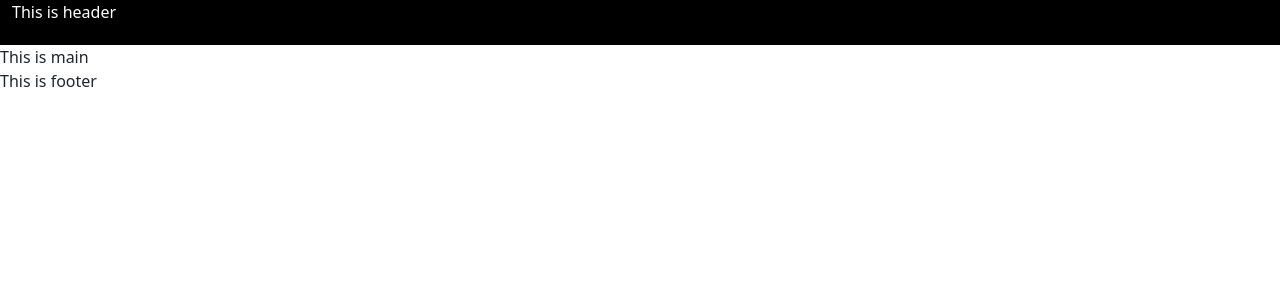
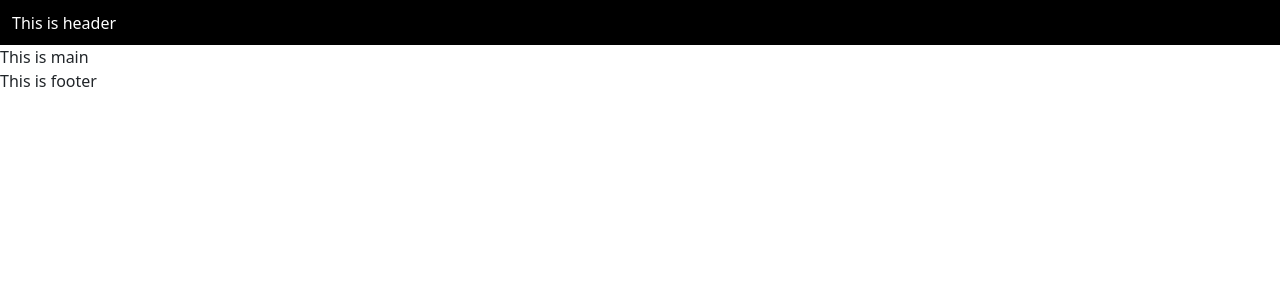
Before and after one commit to namnguyendevfl/next-js, a Next.js app: page / in a window 1280 px wide. Shown: the top 300 px of the page. Built offline with nearby package versions, Linux system fonts and the light colour scheme.

Commit message:
testing boostrap

```diff
--- a/components/Header/Header.js
+++ b/components/Header/Header.js
@@ -4,7 +4,7 @@ import { StyledContainer } from "./HeaderStyles"
 export default function Header() {
     return (<>
     {/* <div className = ""> */}
-        <StyledContainer fluid>
+        <StyledContainer fluid className = "d-flex align-items-center">
 
             This is header
         </StyledContainer>
```
